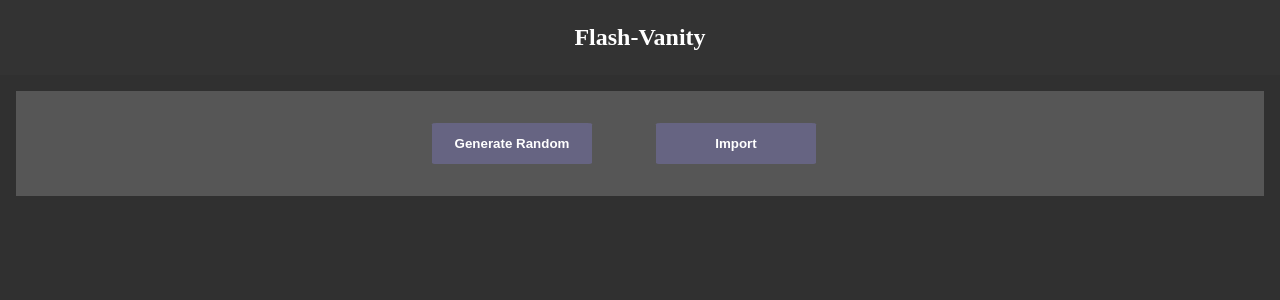
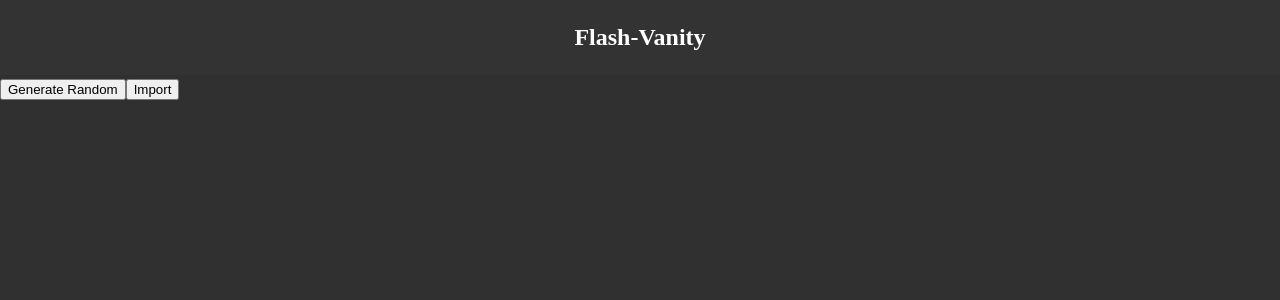
Before and after one commit to Flash-Git/Flash-Vanity, a React (Create React App) app in the folder client/: page / in a window 1280 px wide. Shown: the top 300 px of the page. Built offline with nearby package versions, Linux system fonts and the light colour scheme.

Commit message:
Cleaned code

```diff
--- a/client/src/components/Form.js
+++ b/client/src/components/Form.js
@@ -1,9 +1,25 @@
-import React, { Component, useState, useContext, useEffect } from "react";
+import React, { useContext } from "react";
 import crypto from "crypto";
 import { utils } from "ethers";
-import PropTypes from "prop-types";
 
-const Form = ({ setAccounts }) => {
+import AccountContext from "../context/account/AccountContext";
+
+const Form = () => {
+  const accountContext = useContext(AccountContext);
+
+  const { addAccount } = accountContext;
+
+  const generateAccounts = _num => {
+    for (let i = 0; i < _num; i++) {
+      addAccount(getNewAccount());
+    }
+  };
+
+  const getNewAccount = () => {
+    const privKey = crypto.randomBytes(32);
+    const address = "0x" + utils.computeAddress(privKey).toString("hex");
+    return { address, privKey: privKey.toString("hex") };
+  };
   const onClickGenerate = e => {
     generateAccounts(20);
   };
@@ -12,60 +28,15 @@ const Form = ({ setAccounts }) => {
     importAccounts();
   };
 
-  const generateAccounts = _num => {
-    const accounts = [];
-    for (let i = 0; i < _num; i++) {
-      accounts.push(getNewAccount());
-    }
-    setAccounts(accounts);
-  };
-
-  const getNewAccount = () => {
-    const privKey = crypto.randomBytes(32);
-    const address = "0x" + utils.computeAddress(privKey).toString("hex");
-    return { address, privKey: privKey.toString("hex") };
-  };
-
   const importAccounts = () => {};
 
   return (
-    <div id="section-form" className="section" style={formStyle}>
-      <button onClick={onClickGenerate} style={btnStyle}>
-        Generate Random
-      </button>
-      <button onClick={onClickImport} style={btnStyle}>
-        Import
-      </button>
+    <div id="section-form" className="section">
+      <button onClick={onClickGenerate}>Generate Random</button>
+      <button onClick={onClickImport}>Import</button>
       {/* Display Form that updates a command string to get desired flash-vanity address out of generator  */}
     </div>
   );
 };
 
-const formStyle = {
-  textAlign: "center",
-  justifyContent: "center",
-  padding: "1rem",
-  margin: "1rem",
-  background: "#565656",
-  color: "#fff"
-};
-
-const btnStyle = {
-  background: "#666482",
-  padding: "0.8rem 1rem",
-  border: "none",
-  borderRadius: "3%",
-  color: "#fff",
-  fontWeight: "bold",
-  cursor: "pointer",
-  margin: "1rem",
-  marginRight: "3rem",
-  minWidth: "10rem"
-};
-
-//PropTypes
-Form.propTypes = {
-  setAccounts: PropTypes.func.isRequired
-};
-
 export default Form;
```
